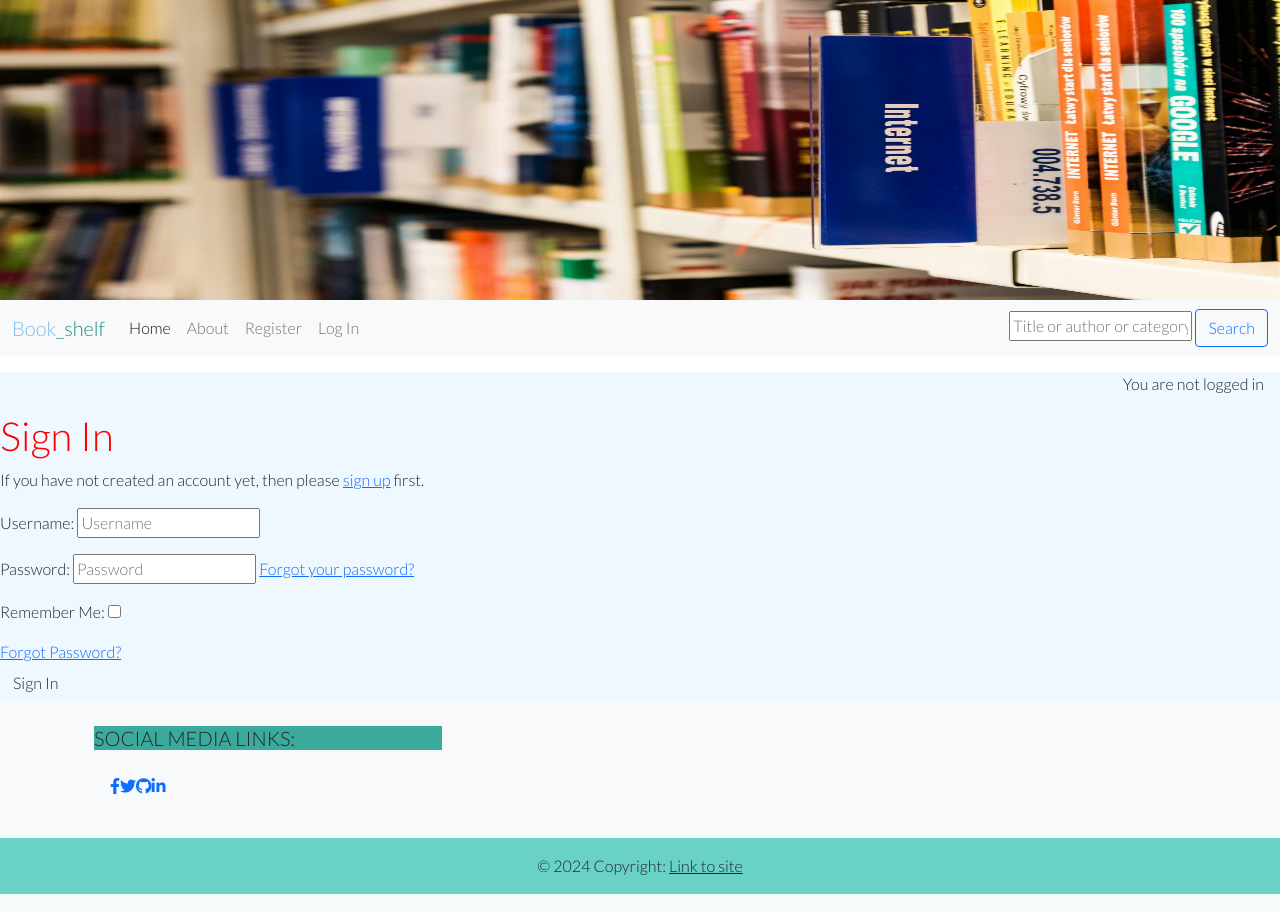
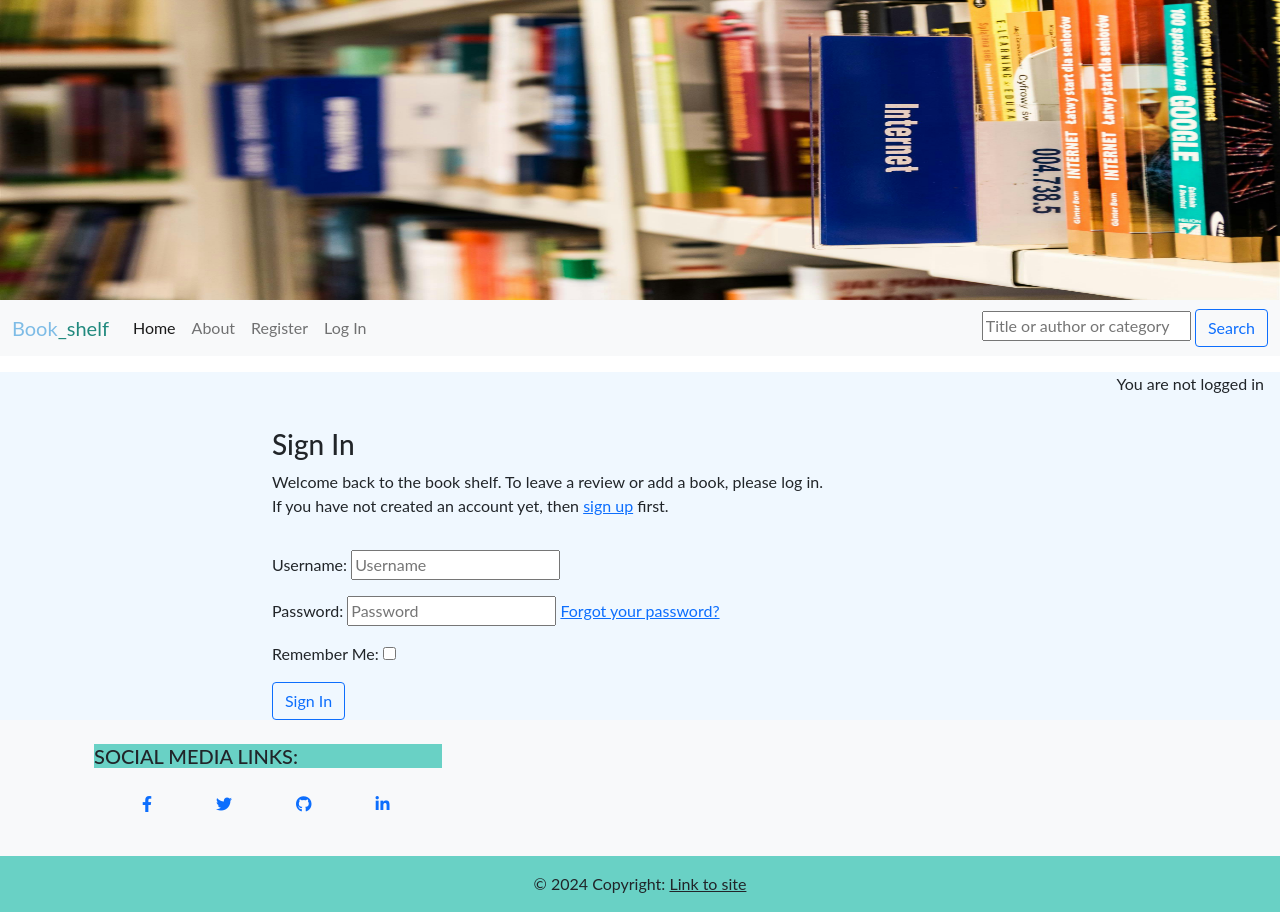
Before and after one commit to Grace-YuGuo/book-shelf-full-stack, a Django app: page /accounts/login/ in a window 1280 px wide. Run offline with Django 4.2, Linux system fonts and the light colour scheme; some libraries are stand-ins or nearby versions.

Commit message:
Update/style the html files

```diff
--- a/book/templates/book/create_book.html
+++ b/book/templates/book/create_book.html
@@ -6,11 +6,11 @@
 
 <div class="container">
   <div class="row">
-    <div class="col md-8">
+    <div class="col-md-8 mt-3 offset-md-2">
       <form id="bookForm" method="POST">
         {{ form |crispy}}
         {% csrf_token %}
-        <button id="postbutton" type="submit">Create</button>
+        <button id="postbutton" type="submit" class="btn btn-outline-primary">Create</button>
       </form>
     </div>
   </div>
--- a/static/css/style.css
+++ b/static/css/style.css
@@ -28,4 +28,5 @@ h1{
     width:50%;
     color:#21897e;
     border: 3px #21897e solid;
+    border-radius: 30%;
 }
--- a/templates/account/login.html
+++ b/templates/account/login.html
@@ -8,42 +8,26 @@
 
 {% block content %}
 
-<h1>{% trans "Sign In" %}</h1>
+<div class="container">
+  <div class="row">
+      <div class="col-md-8 mt-3 offset-md-2">
+          <h3>{% trans "Sign In" %}</h3>
 
-<!-- {% get_providers as socialaccount_providers %}
-
-{% if socialaccount_providers %}
-<p>{% blocktrans with site.name as site_name %}Please sign in with one
-of your existing third party accounts. Or, <a href="{{ signup_url }}">sign up</a>
-for a {{ site_name }} account and sign in below:{% endblocktrans %}</p>
-
-<div class="socialaccount_ballot">
-
-  <ul class="socialaccount_providers">
-    {% include "socialaccount/snippets/provider_list.html" with process="login" %}
-  </ul>
-
-  <div class="login-or">{% trans 'or' %}</div>
-
+          <p>{% blocktrans %}Welcome back to the book shelf. To leave a review or add a book, please log in.<br>
+             If you have not created an account yet, then <a class="link" href="{{ signup_url }}">sign up</a> first.{% endblocktrans %}</p>
       </div>
-
-{% include "socialaccount/snippets/login_extra.html" %}
-
-{% else %} -->
-<p>{% blocktrans %}If you have not created an account yet, then please
-<a href="{{ signup_url }}">sign up</a> first.{% endblocktrans %}</p>
-<!-- {% endif %} -->
-
+  </div>
+  <div class="row">
+      <div class="col-md-8 mt-3 offset-md-2">
           <form class="login" method="POST" action="{% url 'account_login' %}">
               {% csrf_token %}
               {{ form.as_p }}
               {% if redirect_field_value %}
               <input type="hidden" name="{{ redirect_field_name }}" value="{{ redirect_field_value }}" />
               {% endif %}
-  <a class="button secondaryAction" href="{% url 'account_reset_password' %}">{% trans "Forgot Password?" %}</a>
-  <div>
-    <button class="btn btn-signup right" type="submit">{% trans "Sign In" %}</button>
+              <button class="btn btn-outline-primary right" type="submit">{% trans "Sign In" %}</button>
+          </form>
       </div>
-</form>
-
+  </div>
+</div>
 {% endblock content %}
--- a/templates/base.html
+++ b/templates/base.html
@@ -14,7 +14,7 @@
 
     <!-- Goole Fonts CSS -->
     <link rel="preconnect" href="https://fonts.gstatic.com">
-    <link href="https://fonts.googleapis.com/css2?family=Lato:wght@300;700&display=swap" rel="stylesheet">
+    <link href="https://fonts.googleapis.com/css2?family=Lato:wght@600&display=swap" rel="stylesheet">
 
     <!-- Font Awesome CSS -->
     <link href="https://cdnjs.cloudflare.com/ajax/libs/font-awesome/6.0.0-beta3/css/all.min.css" rel="stylesheet">
@@ -125,25 +125,25 @@
         <div class="container p-4">
             <div class="row">
                 <div class="col-lg-4 col-md-6 mb-4 mb-md-0">
-                    <h5 class="text-uppercase" style="background-color: #3BA99C;">Social Media Links:</h5>
+                    <h5 class="text-uppercase" style="background-color: #69D1C5;">Social Media Links:</h5>
                     <ul class="list-unstyled mb-0 p-3 d-flex">
                         <li>
-                            <a href="https://www.facebook.com" target="_blank">
+                            <a href="https://www.facebook.com" target="_blank" style="height:2rem; margin:2rem;">
                                 <i class="fab fa-facebook-f"></i>
                             </a>
                         </li>
                         <li>
-                            <a href="https://www.twitter.com" target="_blank">
+                            <a href="https://www.twitter.com" target="_blank" style="height:2rem; margin:2rem;">
                                 <i class="fab fa-twitter"></i>
                             </a>
                         </li>
                         <li>
-                            <a href="https://www.github.com" target="_blank">
+                            <a href="https://www.github.com" target="_blank" style="height:2rem; margin:2rem;">
                                 <i class="fab fa-github"></i>
                             </a>
                         </li>
                         <li>
-                            <a href="https://www.linkedin.com" target="_blank">
+                            <a href="https://www.linkedin.com" target="_blank" style="height:2rem; margin:2rem;">
                                 <i class="fab fa-linkedin-in"></i>
                             </a>
                         </li>
```
Also changed, not shown: book/templates/book/delete_book.html (+16 -5 lines), book/templates/book/edit_book.html (+11 -6 lines), templates/account/logout.html (+21 -5 lines), templates/account/signup.html (+14 -4 lines), 1 other file. Lines whose indentation alone changed are shown as unchanged.
